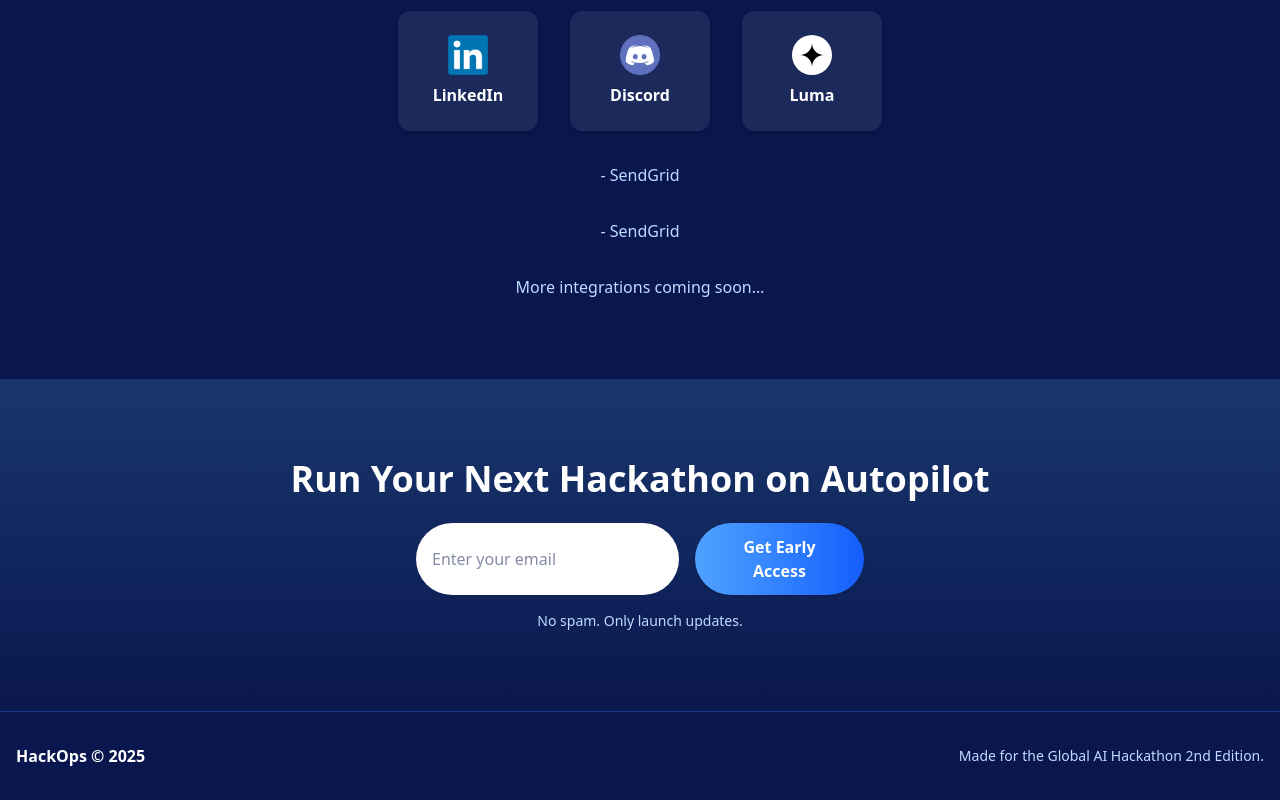
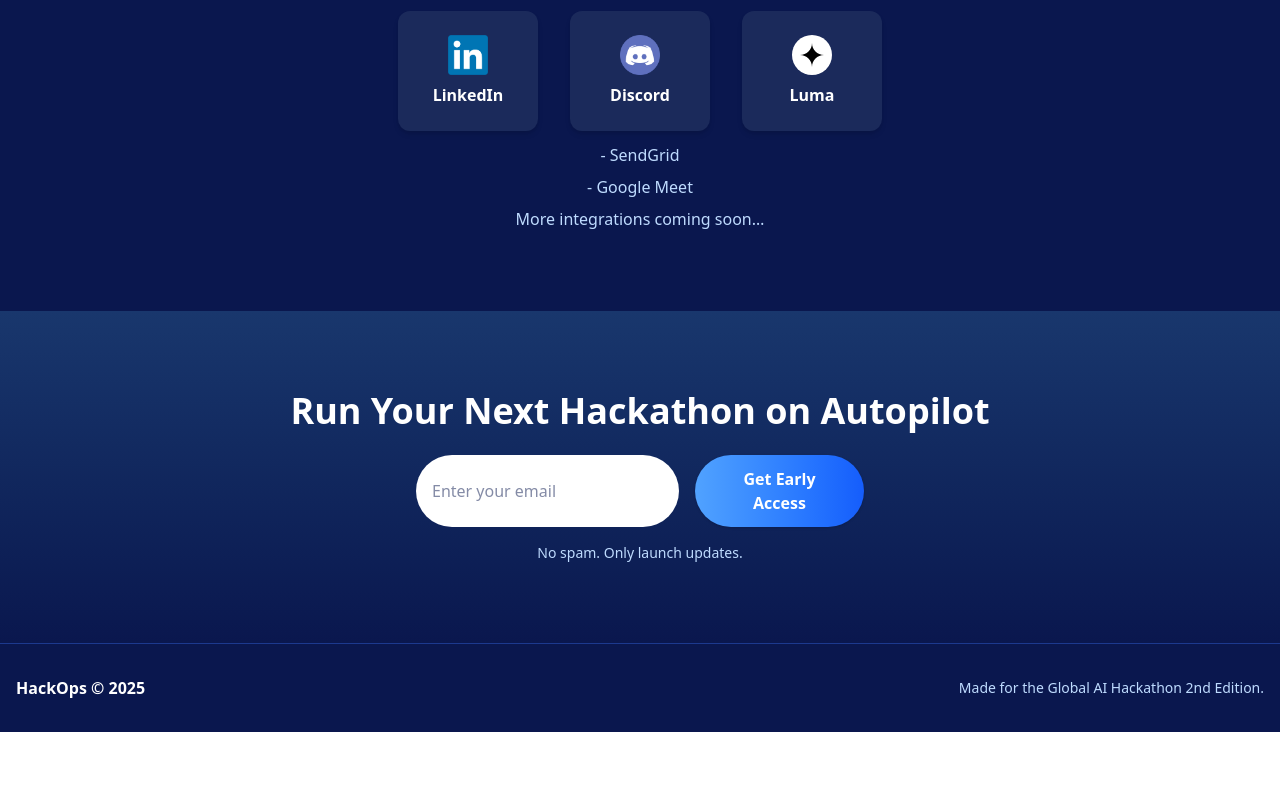
Before and after one commit to FabianSanchezD/hackops, a Next.js app in the folder front-end/: page / in a window 1280 px wide. Shown: the part 2669-3469 px from the top of the page. After the commit the page ends 3401 px from the top, so only its background shows below. Built offline with nearby package versions, Linux system fonts and the light colour scheme.

Commit message:
fixed roadmap integration component and .env.example

```diff
--- /dev/null
+++ b/front-end/src/app/dashboard/page.tsx
@@ -0,0 +1,9 @@
+import React from 'react'
+
+const Dashboard = () => {
+  return (
+    <div>Dashboard</div>
+  )
+}
+
+export default Dashboard
--- a/front-end/src/components/landing-page/RoadmapIntegrations.tsx
+++ b/front-end/src/components/landing-page/RoadmapIntegrations.tsx
@@ -18,9 +18,9 @@ const RoadmapIntegrations: React.FC = () => (
 				</div>
 			))}
 		</div>
-		<div className="text-center text-blue-200 mt-8">- SendGrid</div>
-		<div className="text-center text-blue-200 mt-8">- SendGrid</div>
-		<div className="text-center text-blue-200 mt-8">More integrations coming soon…</div>
+		<div className="text-center text-blue-200 mt-3">- SendGrid</div>
+		<div className="text-center text-blue-200 mt-2">- Google Meet</div>
+		<div className="text-center text-blue-200 mt-2">More integrations coming soon…</div>
 	</section>
 );
 
```
Also changed, not shown: 1 other file (tests, documents, lock files or other folders).
